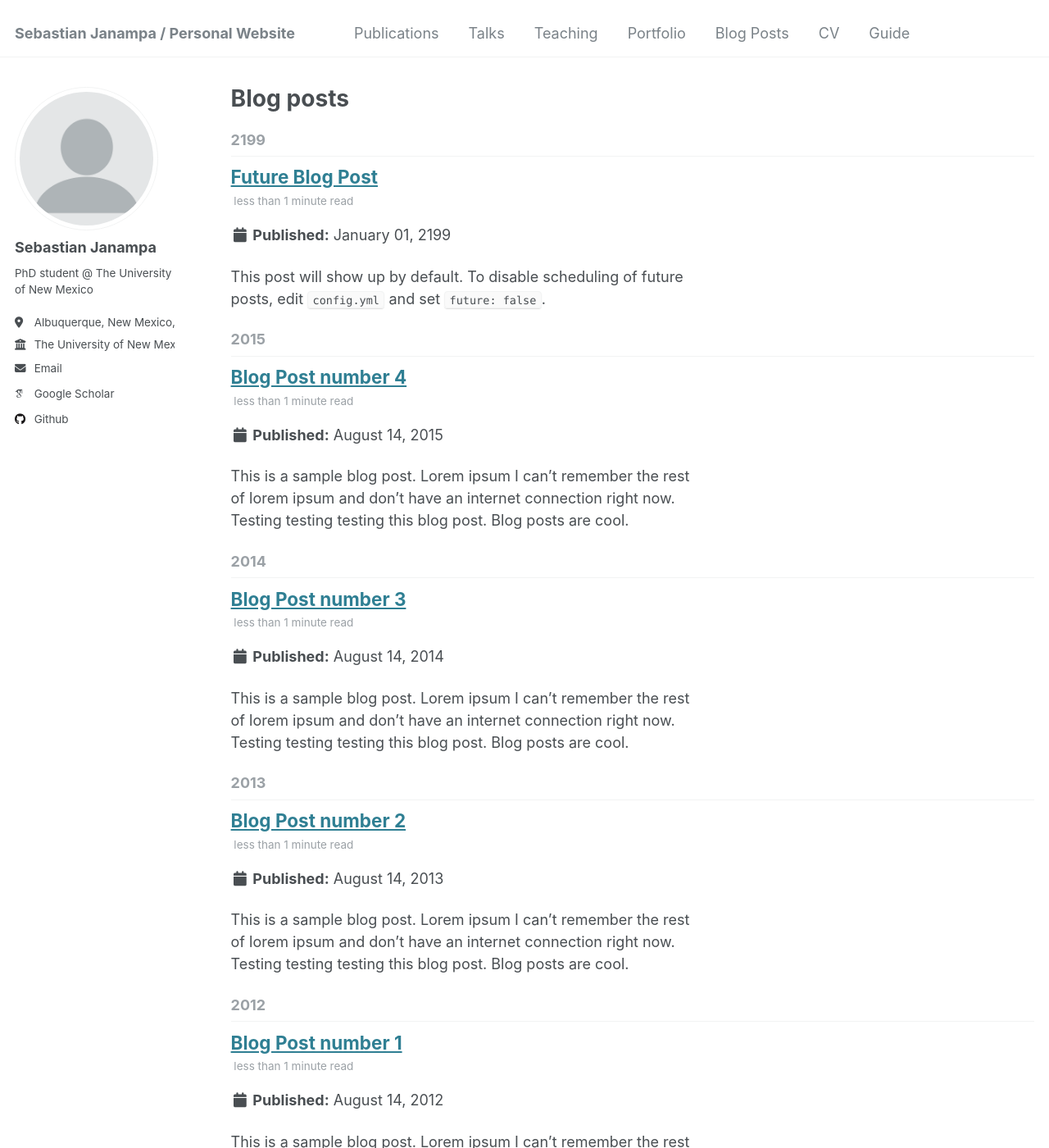
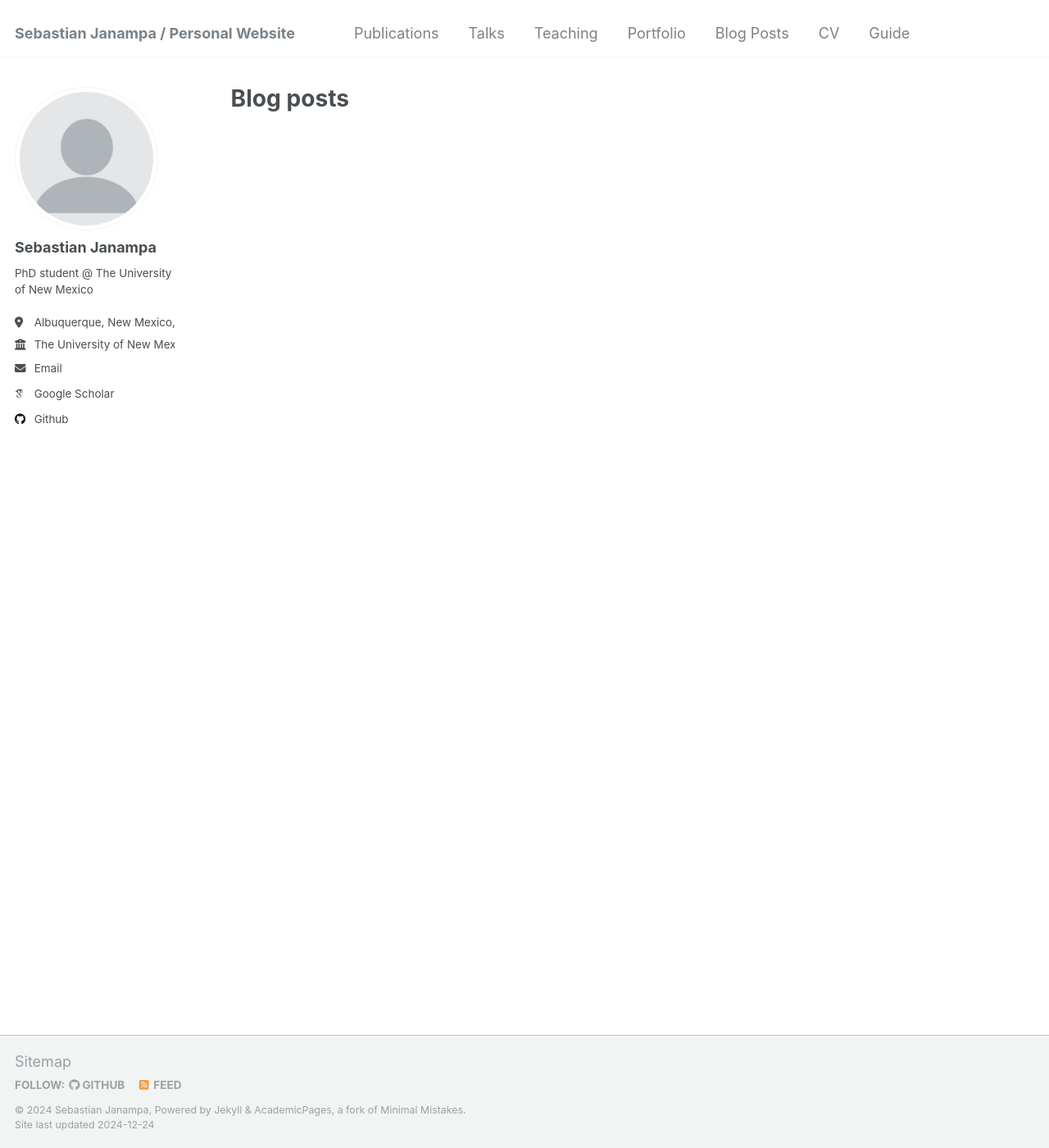
Before and after one commit to SebastianJanampa/SebastianJanampa.github.io, a Jekyll site: the page built from _pages/year-archive.html, in a window 1280 px wide and 1400 px high. Shown: the whole window at 82% size. Built offline with Jekyll 4.4.1, drawn with Linux system fonts in a browser that asks for light colours; some web fonts are replaced; part of the change alters nothing that is shown; some of the changed text lies outside the part shown.

Commit message:
Update _config.yml

```diff
--- a/_config.yml
+++ b/_config.yml
@@ -183,6 +183,8 @@ exclude:
   - README
   - tmp
   - vendor
+  - _portfolio
+  - _posts
 keep_files:
   - .git
   - .svn
```
